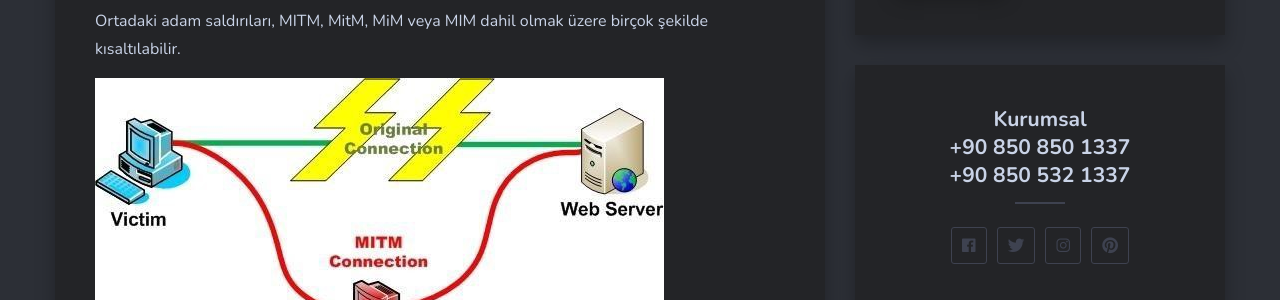
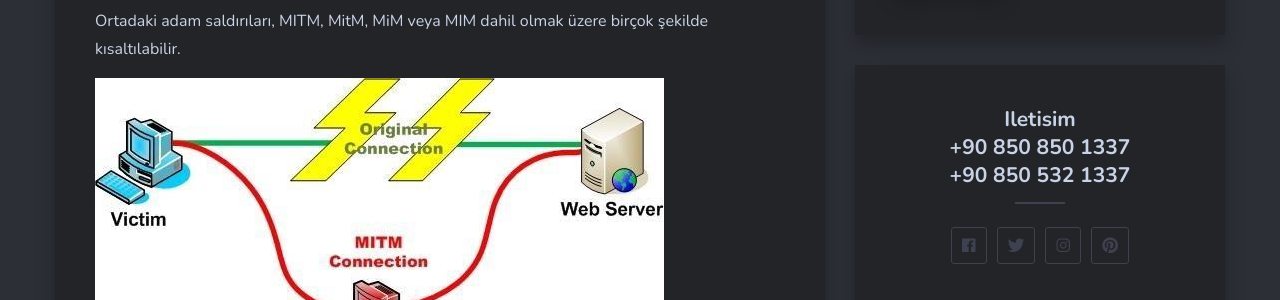
Before and after one commit to 1337software/1337software.github.io, a Jekyll site: the page built from _posts/2020-12-25-mitmattack.markdown, in a window 1280 px wide and 900 px high, scrolled down 1083 px. Shown: the part 155-455 px from the top of the window. Built offline with Jekyll 4.4.1, drawn with Linux system fonts in a browser that asks for light colours; nearby versions of some CDN libraries; comment, search, counter and statistics services are not loaded.

Commit message:
Update sidebar.html

```diff
--- a/_includes/sidebar.html
+++ b/_includes/sidebar.html
@@ -24,7 +24,7 @@
   {% endif %}
 
   <div class="widget widget-social">
-    <h3 class="widget-title">Kurumsal <br>+90 850 850 1337 <br>+90 850 532 1337</br></h3>
+    <h3 class="widget-title">Iletisim <br>+90 850 850 1337 <br>+90 850 532 1337</br></h3>
     <ul class="social-profiles list-reset">
       {% if site.facebook %}
       <li class="social-profiles-item">
```
